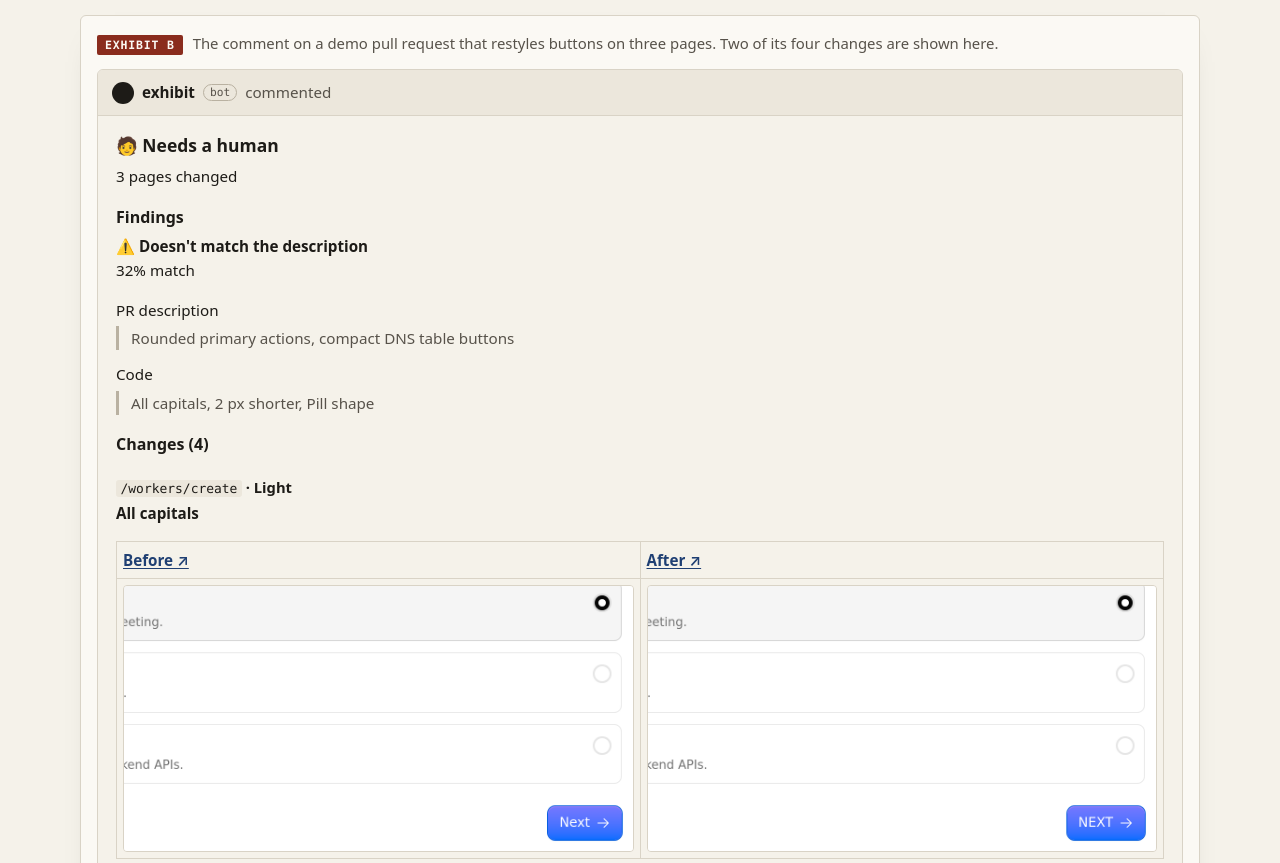
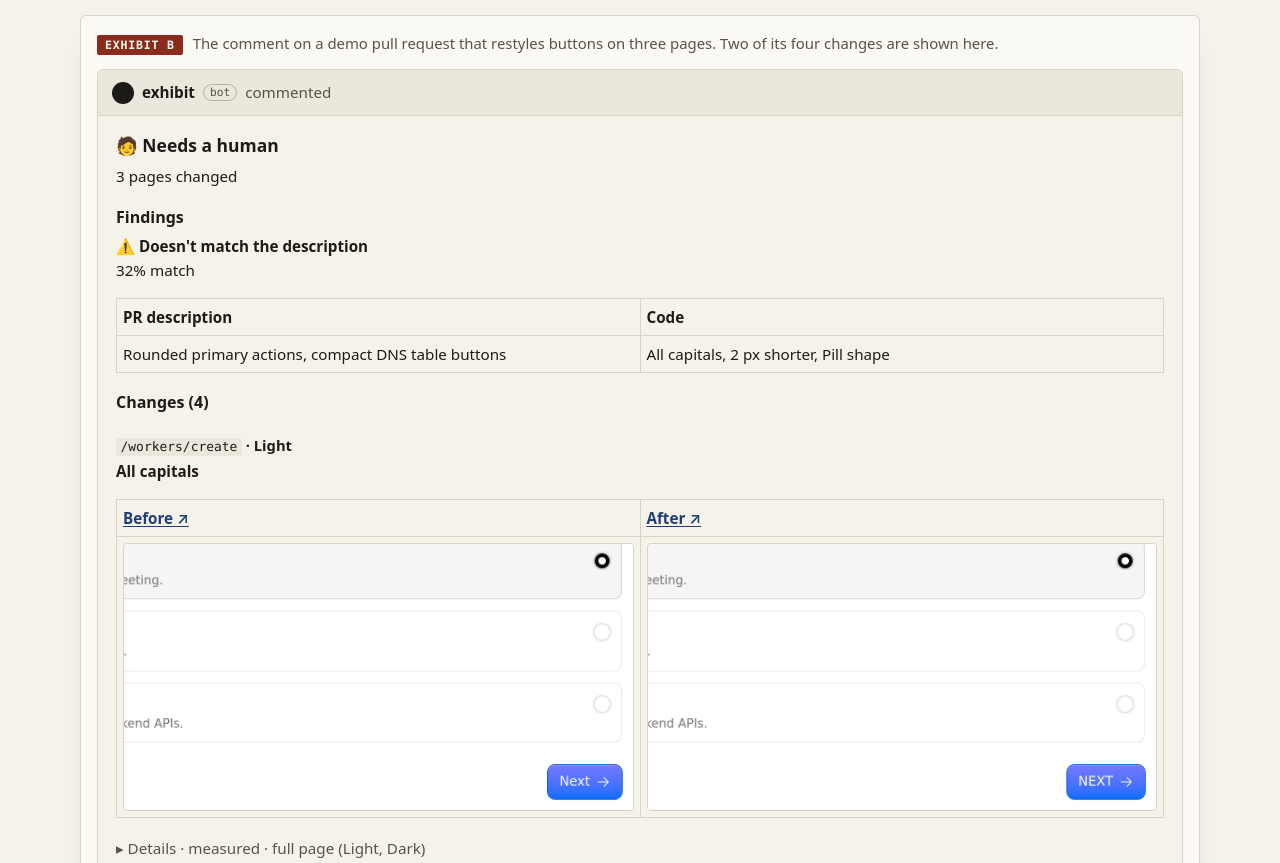
Before and after one commit to cdonohue/exhibit-site, a website: page public/index.html in a window 1280 px wide. Shown: the part 1373-2236 px from the top of the page. Drawn offline with Linux system fonts and the light colour scheme.

Commit message:
Site: PR description and Code side by side in a table
Co-Authored-By: Claude Opus 5.5 <noreply@anthropic.com>

```diff
--- a/public/index.html
+++ b/public/index.html
@@ -61,17 +61,17 @@
 
       <figure class="exhibit">
         <figcaption><span class="tag">Exhibit B</span> The comment on a demo pull request that restyles buttons on three pages. Two of its four changes are shown here.</figcaption>
-        <div class="comment" role="img" aria-label="A pull request comment: Needs a human, 3 pages changed. Findings: does not match the description, 32 percent; the PR description, quoted, and what the code does, quoted. Changes: on the Create worker page, All capitals, the Next button before and after; on the DNS page, 2 px shorter, barely visible, a row button before and after. Each page has a folded Details section.">
+        <div class="comment" role="img" aria-label="A pull request comment: Needs a human, 3 pages changed. Findings: does not match the description, 32 percent; the PR description and what the code does, side by side. Changes: on the Create worker page, All capitals, the Next button before and after; on the DNS page, 2 px shorter, barely visible, a row button before and after. Each page has a folded Details section.">
           <div class="comment-head"><span class="avatar" aria-hidden="true"></span><b>exhibit</b> <span class="bot">bot</span> <span class="muted">commented</span></div>
           <div class="comment-body">
             <p class="verdict"><b>🧑 Needs a human</b></p>
             <p>3 pages changed</p>
             <h4>Findings</h4>
             <p>⚠️ <b>Doesn't match the description</b><br>32% match</p>
-            <p class="label">PR description</p>
-            <blockquote><p>Rounded primary actions, compact DNS table buttons</p></blockquote>
-            <p class="label">Code</p>
-            <blockquote><p>All capitals, 2 px shorter, Pill shape</p></blockquote>
+            <table class="shots facts-table">
+              <thead><tr><th>PR description</th><th>Code</th></tr></thead>
+              <tbody><tr><td>Rounded primary actions, compact DNS table buttons</td><td>All capitals, 2 px shorter, Pill shape</td></tr></tbody>
+            </table>
             <h4>Changes (4)</h4>
             <h5><code>/workers/create</code> · Light</h5>
             <p><b>All capitals</b></p>
--- a/public/styles.css
+++ b/public/styles.css
@@ -127,9 +127,7 @@ nav .nav-cta { color: var(--ink); border: 1px solid var(--rule-strong); }
 .shots img { width: 100%; }
 @media (max-width: 560px) { .shots col.label { width: 44px; } .shots th, .shots td { padding: 4px; } }
 .fold { color: var(--ink-soft); }
-.comment blockquote { margin: 0 0 12px; padding: 0 12px; border-left: 3px solid var(--rule-strong); color: var(--ink-soft); }
-.comment blockquote p { margin: 0; }
-.comment .label { margin: 0 0 4px; }
+.facts-table td { vertical-align: top; }
 .comment .link { color: var(--link); text-decoration: underline; text-underline-offset: 2px; }
 .sub { font-size: 0.82rem; color: var(--ink-soft); margin: -8px 0 16px; }
 
```
